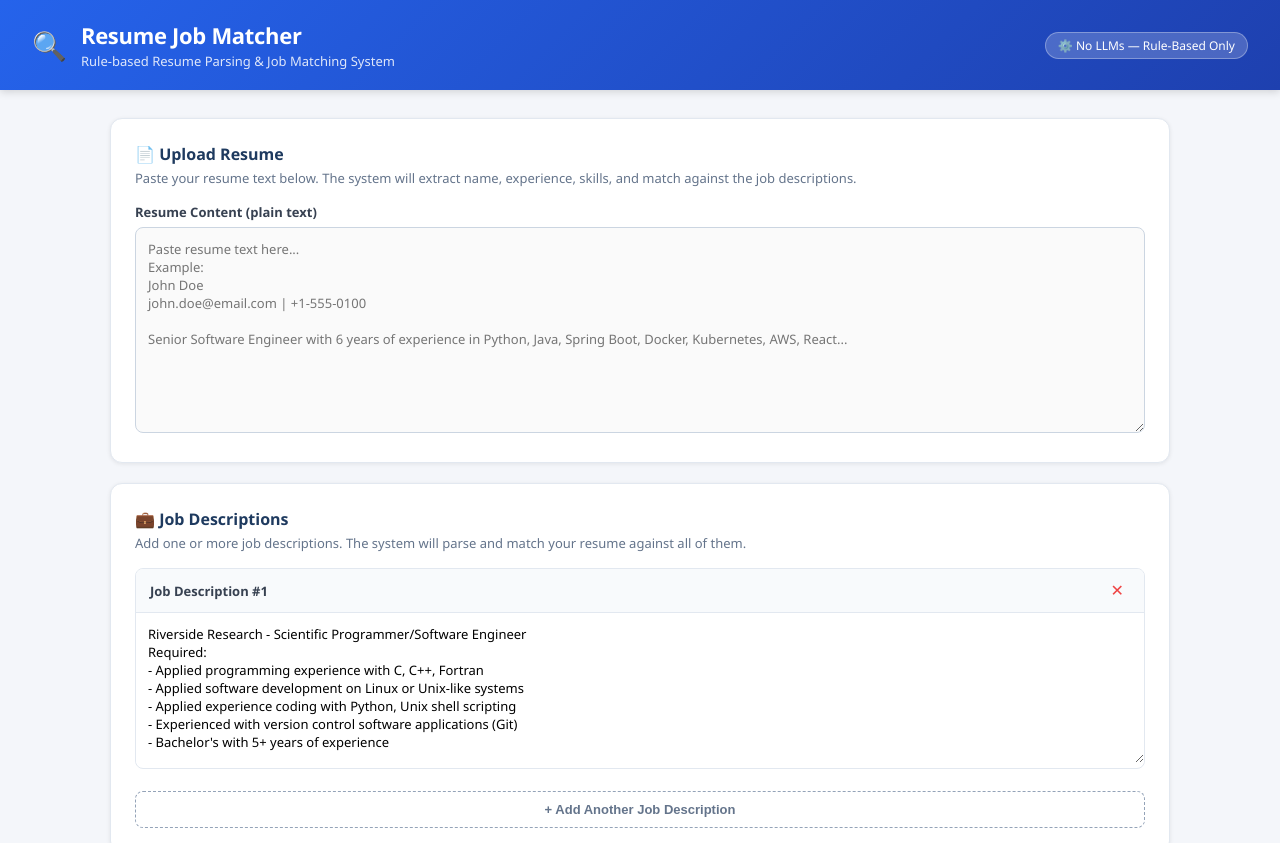
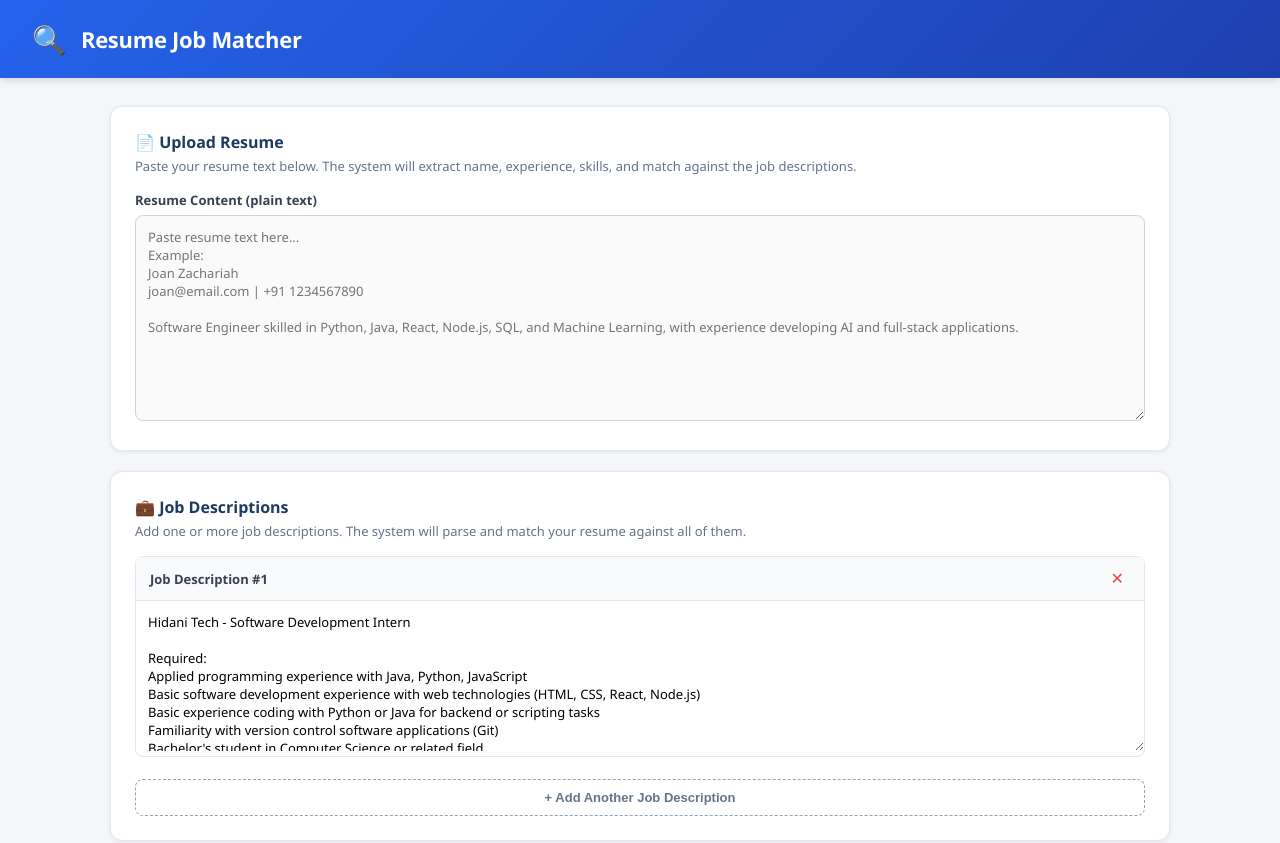
Before and after one commit to joanzachariah/resume-matcher, a website: page public/index.html in a window 1280 px wide. Shown: the top 843 px of the page. Drawn offline with Linux system fonts and the light colour scheme.

Commit message:
initial commit: rule-based resume matcher

```diff
--- a/public/index.html
+++ b/public/index.html
@@ -293,9 +293,7 @@
   <div class="logo">🔍</div>
   <div>
     <h1>Resume Job Matcher</h1>
-    <p>Rule-based Resume Parsing & Job Matching System</p>
   </div>
-  <div class="badge">⚙️ No LLMs — Rule-Based Only</div>
 </header>
 
 <div class="container">
@@ -307,10 +305,10 @@
     <label for="resumeText">Resume Content (plain text)</label>
     <textarea id="resumeText" rows="10" placeholder="Paste resume text here...
 Example:
-John Doe
-john.doe@email.com | +1-555-0100
+Joan Zachariah
+joan@email.com | +91 1234567890
 
-Senior Software Engineer with 6 years of experience in Python, Java, Spring Boot, Docker, Kubernetes, AWS, React..."></textarea>
+Software Engineer skilled in Python, Java, React, Node.js, SQL, and Machine Learning, with experience developing AI and full-stack applications."></textarea>
   </div>
 
   <div class="card">
@@ -360,20 +358,21 @@ Senior Software Engineer with 6 years of experience in Python, Java, Spring Boot
 
   // Pre-load sample JD for convenience
   window.onload = function() {
-    addJD(`Riverside Research - Scientific Programmer/Software Engineer
+    addJD(`Hidani Tech - Software Development Intern
+
 Required:
-- Applied programming experience with C, C++, Fortran
-- Applied software development on Linux or Unix-like systems
-- Applied experience coding with Python, Unix shell scripting
-- Experienced with version control software applications (Git)
-- Bachelor's with 5+ years of experience
+Applied programming experience with Java, Python, JavaScript
+Basic software development experience with web technologies (HTML, CSS, React, Node.js)
+Basic experience coding with Python or Java for backend or scripting tasks
+Familiarity with version control software applications (Git)
+Bachelor's student in Computer Science or related field
 
 Desired:
-- Experience with parallel programming (MPI and/or OpenMP)
-- Experience developing cross-platform software
-- Familiarity with linear algebra and numerical methods
-
-Salary: $180,000 - $220,000`);
+Experience building web applications or REST APIs
+Exposure to Machine Learning or AI-based projects
+Familiarity with databases such as MySQL
+Understanding of software development lifecycle and debugging
+Stipend: ₹15,000 per month`);
   };
 
   function addJD(defaultText = '') {
--- a/sample-data/sample-input.txt
+++ b/sample-data/sample-input.txt
@@ -41,4 +41,4 @@ Altair Rapidminer Academy
 Cyber Awareness Challenge 2025 07/2025
 Cyber Sanskaar – Center of Excellence, SFIT
 SQL Analytics and BI on Databricks 09/2025
-Simplilearn–DatabricksJohn Doe\njohn.doe@email.com | +1-555-0123\n\nSoftware Engineer with 6 years of professional experience in full-stack development.\n\nSkills: Python, Java, Spring Boot, React, Node.js, Docker, Kubernetes, AWS, PostgreSQL, MySQL, MongoDB, REST API, GraphQL, Git, CI/CD, Jenkins, Kafka, Agile, Scrum, Linux\n\nExperience:\nSenior Software Engineer - TechCorp Inc. (Jan 2021 - Present)\n- Built microservices using Java, Spring Boot, and Kafka\n- Deployed containerized applications using Docker and Kubernetes on AWS\n- Led team of 4 engineers, conducted code reviews\n\nSoftware Engineer - StartupXYZ (June 2018 - Dec 2020)\n- Developed REST APIs using Python/Django and Node.js\n- Built frontend features using React and TypeScript\n- Managed PostgreSQL and MongoDB databases\n\nEducation:\nB.S. Computer Science - State University (2018)
+Simplilearn–Databricks
```
